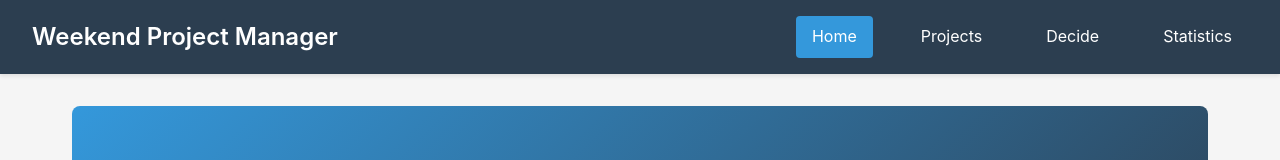
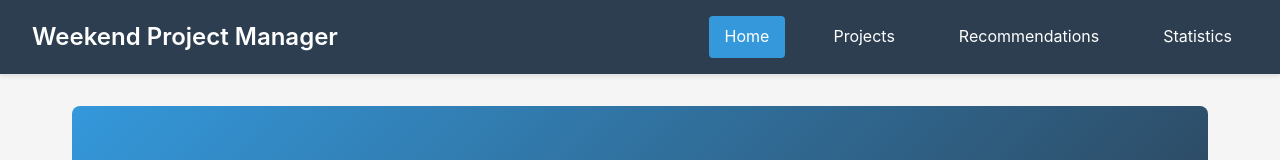
Before and after one commit to Project-2-Node-Express-Mongo-HTML5/Project-2_backend_Node_Express_Database_Mongo_Frontend_HTML5, a website: page public/home.html in a window 1280 px wide. Shown: the top 160 px of the page. Drawn offline with Linux system fonts and the light colour scheme.

Commit message:
Updating naming

```diff
--- a/public/home.html
+++ b/public/home.html
@@ -16,7 +16,7 @@
     <div class="nav-links">
       <a href="home.html" class="nav-link active">Home</a>
       <a href="projects.html" class="nav-link">Projects</a>
-      <a href="decisions.html" class="nav-link">Decide</a>
+      <a href="recommend.html" class="nav-link">Recommendations</a>
       <a href="stats.html" class="nav-link">Statistics</a>
     </div>
   </nav>
```
Also changed, not shown: public/projects.html (+1 -1 lines), public/recommend.html (renamed from public/decisions.html, +1 -1 lines), public/stats.html (+1 -1 lines).
